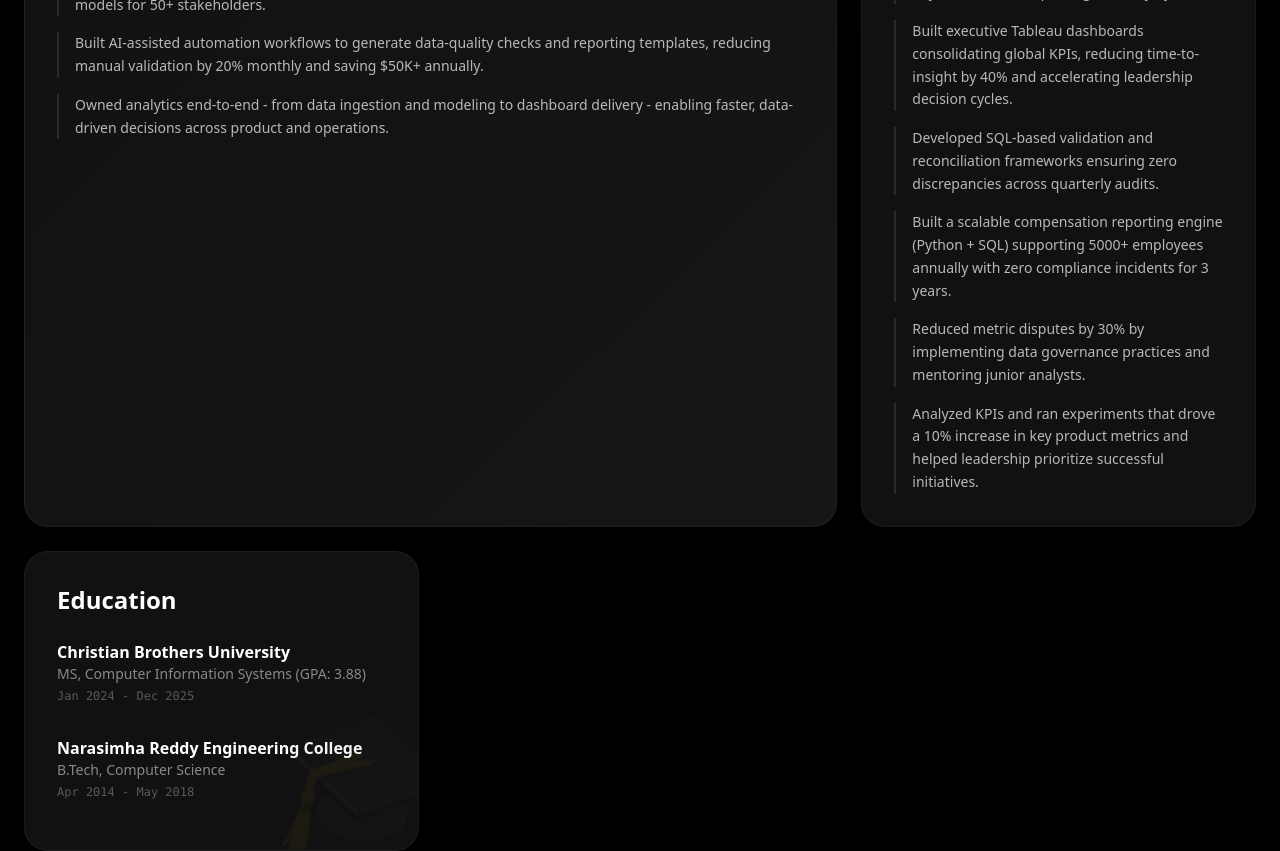
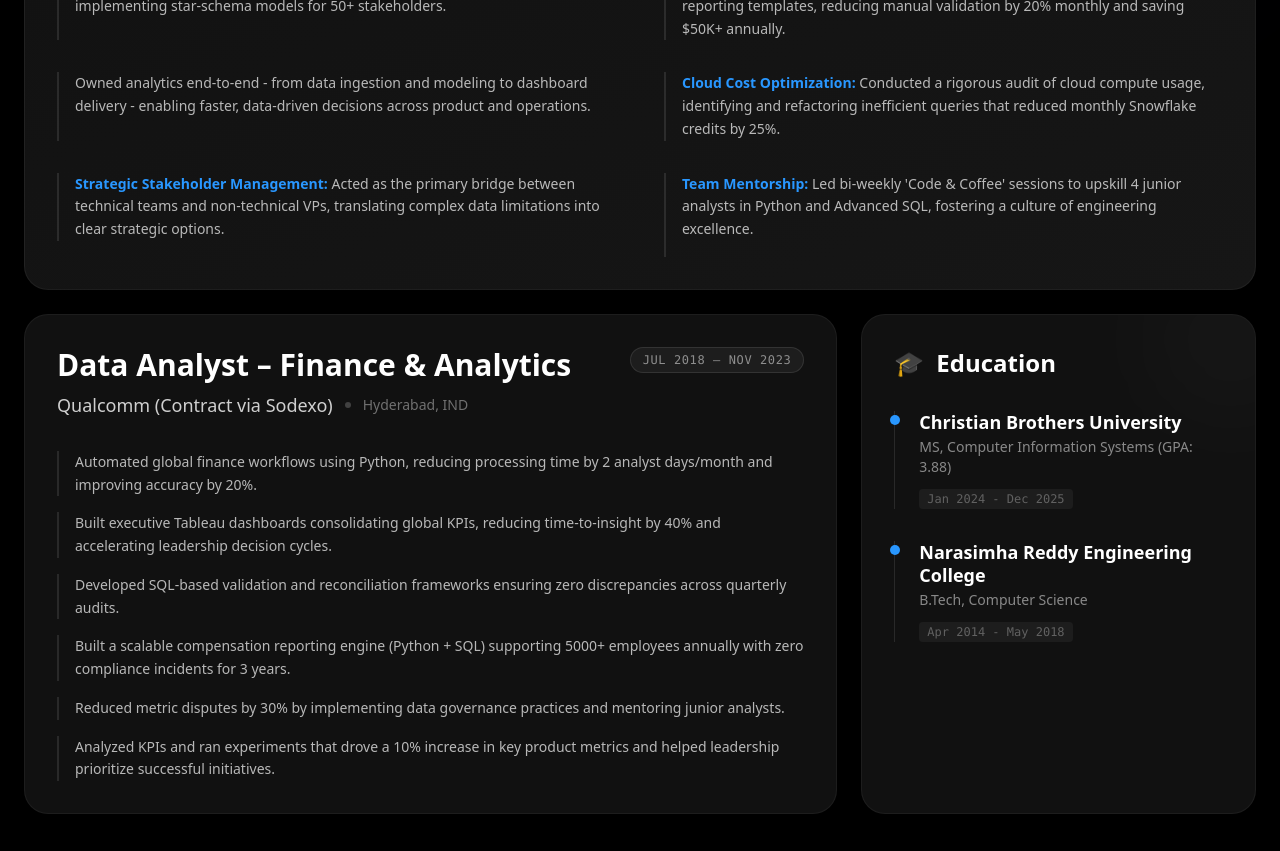
Before and after one commit to saivineethreddysuravi/saivineethreddysuravi.com, a Next.js app: page / in a window 1280 px wide. Shown: the part 2600-3451 px from the top of the page. Built offline with nearby package versions, Linux system fonts and the light colour scheme.

Commit message:
feat(portfolio): expand startech experience points and redesign experience section grid layout

```diff
--- a/src/components/sections/Experience.tsx
+++ b/src/components/sections/Experience.tsx
@@ -2,6 +2,23 @@
 
 import { motion } from "framer-motion";
 import { experience, education } from "@/data/portfolio";
+
+// Animation Variants for Staggered Lists
+const containerVariants = {
+  hidden: { opacity: 0 },
+  visible: {
+    opacity: 1,
+    transition: {
+      staggerChildren: 0.1,
+      delayChildren: 0.2,
+    },
+  },
+};
+
+const itemVariants = {
+  hidden: { opacity: 0, x: -10 },
+  visible: { opacity: 1, x: 0 },
+};
 
 export default function Experience() {
   return (
@@ -27,77 +44,110 @@
           </p>
         </motion.div>
 
-        {/* Bento Grid Layout */}
+        {/* Bento Grid Layout - Redesigned for better flow */}
         <div className="grid grid-cols-1 md:grid-cols-2 lg:grid-cols-3 gap-6 auto-rows-[minmax(300px,auto)]">
 
-          {experience.map((job, index) => (
+          {experience.map((job, index) => {
+            // Layout Logic:
+            // Index 0 (StarTech): Full width (col-span-3) for maximum impact
+            // Index 1 (Qualcomm): 2/3 width (col-span-2) to give bullet points breathing room
+            // Education: 1/3 width (col-span-1) to sit nicely next to Qualcomm
+
+            const isFirst = index === 0;
+            const gridClass = isFirst
+              ? "lg:col-span-3 bg-gradient-to-br from-[#111] to-[#161616]"
+              : "lg:col-span-2 bg-[#111]";
+
+            const accentColor = isFirst ? "text-[#2997ff]" : "text-[#a855f7]"; // Blue for current, Purple for past
+            const borderHover = isFirst ? "hover:border-[#2997ff]/30" : "hover:border-[#a855f7]/30";
+
+            return (
               <motion.div
                 key={index}
                 initial={{ opacity: 0, y: 20 }}
                 whileInView={{ opacity: 1, y: 0 }}
                 viewport={{ once: true }}
                 transition={{ delay: index * 0.1 }}
-              className={`relative group bg-[#111] border border-white/5 rounded-3xl p-8 hover:border-[#2997ff]/30 transition-all duration-500 overflow-hidden flex flex-col ${
-                index === 0 ? "lg:col-span-2 lg:row-span-1 bg-gradient-to-br from-[#111] to-[#161616]" : ""
-              }`}
+                className={`relative group border border-white/5 rounded-3xl p-8 ${borderHover} transition-all duration-500 overflow-hidden flex flex-col ${gridClass}`}
               >
                 {/* Card Hover Glow */}
-              <div className="absolute inset-0 bg-gradient-to-tr from-[#2997ff]/0 to-[#2997ff]/0 group-hover:from-[#2997ff]/5 group-hover:to-[#2997ff]/0 transition-all duration-500" />
+                <div className={`absolute inset-0 bg-gradient-to-tr from-transparent to-transparent opacity-0 group-hover:opacity-10 transition-opacity duration-500 ${isFirst ? 'bg-blue-500' : 'bg-purple-500'}`} />
 
                 <div className="relative z-10">
-                  <div className="flex justify-between items-start mb-6">
+                    <div className="flex flex-col md:flex-row md:justify-between md:items-start mb-8 gap-4">
                       <div>
-                        <h3 className="text-2xl font-bold text-white group-hover:text-[#2997ff] transition-colors">{job.role}</h3>
-                        <p className="text-white/60 font-medium">{job.company}</p>
+                          <h3 className={`text-3xl font-bold text-white mb-2 ${isFirst ? "group-hover:text-[#2997ff]" : "group-hover:text-[#a855f7]"} transition-colors`}>
+                            {job.role}
+                          </h3>
+                          <div className="flex items-center gap-3">
+                             <span className="text-white/80 font-medium text-lg">{job.company}</span>
+                             <span className="hidden md:block w-1.5 h-1.5 rounded-full bg-white/20"></span>
+                             <span className="text-white/40 text-sm">{job.location}</span>
                           </div>
-                    <span className="text-xs font-mono text-white/40 border border-white/10 px-3 py-1 rounded-full uppercase tracking-wider">
+                      </div>
+                      <span className="self-start text-xs font-mono text-white/50 border border-white/10 px-3 py-1 rounded-full uppercase tracking-wider bg-white/5 whitespace-nowrap">
                           {job.period}
                       </span>
                     </div>
 
-                  <ul className="space-y-4">
+                    <motion.ul
+                      variants={containerVariants}
+                      initial="hidden"
+                      whileInView="visible"
+                      viewport={{ once: true }}
+                      className={`space-y-4 ${!isFirst ? 'grid grid-cols-1 gap-x-8' : 'grid grid-cols-1 md:grid-cols-2 gap-x-12 gap-y-4 space-y-0'}`}
+                    >
+                      {/* Note: The Grid logic above creates a 2-column layout for bullet points in the BIG card (StarTech) */}
+
                       {job.description.map((desc, i) => {
                          const parts = desc.split(/(\*\*.*?\*\*)/g);
                          return (
-                        <li key={i} className="text-white/70 text-sm leading-relaxed pl-4 border-l-2 border-white/10 group-hover:border-[#2997ff]/50 transition-colors">
+                          <motion.li
+                            variants={itemVariants}
+                            key={i}
+                            className={`text-white/70 text-sm leading-relaxed pl-4 border-l-2 border-white/10 transition-colors ${isFirst ? 'group-hover:border-[#2997ff]/50' : 'group-hover:border-[#a855f7]/50'}`}
+                          >
                              {parts.map((part, idx) => {
                                if (part.startsWith("**") && part.endsWith("**")) {
-                               return <span key={idx} className="text-[#2997ff] font-semibold">{part.replace(/\*\*/g, "")}</span>;
+                                 return <span key={idx} className={`${isFirst ? 'text-[#2997ff]' : 'text-[#a855f7]'} font-semibold`}>{part.replace(/\*\*/g, "")}</span>;
                                }
                                return part;
                              })}
-                        </li>
+                          </motion.li>
                          );
                       })}
-                  </ul>
+                    </motion.ul>
                 </div>
               </motion.div>
-          ))}
+            );
+          })}
 
-          {/* Education Card */}
+          {/* Education Card - Now sits next to Qualcomm */}
           <motion.div
              initial={{ opacity: 0, y: 20 }}
              whileInView={{ opacity: 1, y: 0 }}
              viewport={{ once: true }}
-             className="relative group bg-[#111] border border-white/5 rounded-3xl p-8 hover:border-[#9d00ff]/30 transition-all duration-500 overflow-hidden flex flex-col justify-between"
+             transition={{ delay: 0.3 }}
+             className="lg:col-span-1 relative group bg-[#111] border border-white/5 rounded-3xl p-8 hover:border-[#ffffff]/30 transition-all duration-500 overflow-hidden flex flex-col"
           >
              <div>
-                <h3 className="text-2xl font-bold text-white mb-6">Education</h3>
-                <div className="space-y-8">
+                <h3 className="text-2xl font-bold text-white mb-8 flex items-center gap-3">
+                  <span className="text-2xl">🎓</span> Education
+                </h3>
+                <div className="space-y-8 relative z-10">
                     {education.map((edu, i) => (
-                        <div key={i}>
-                            <h4 className="text-white font-semibold">{edu.institution}</h4>
-                            <p className="text-white/50 text-sm mb-1">{edu.degree}</p>
-                            <p className="text-white/30 text-xs font-mono">{edu.period}</p>
+                        <div key={i} className="relative pl-6 border-l border-white/10">
+                            <span className="absolute -left-[5px] top-1 w-2.5 h-2.5 rounded-full bg-[#2997ff]" />
+                            <h4 className="text-white font-semibold text-lg leading-tight mb-1">{edu.institution}</h4>
+                            <p className="text-white/50 text-sm mb-2">{edu.degree}</p>
+                            <p className="text-white/30 text-xs font-mono bg-white/5 inline-block px-2 py-0.5 rounded">{edu.period}</p>
                         </div>
                     ))}
                 </div>
              </div>
 
-             {/* Decorative Background Icon */}
-             <div className="absolute -bottom-10 -right-10 text-[150px] text-white/5 rotate-12">
-                🎓
-             </div>
+             {/* Decorative Background */}
+             <div className="absolute top-0 right-0 w-32 h-32 bg-white/5 rounded-full blur-3xl -mr-10 -mt-10" />
           </motion.div>
 
         </div>
--- a/src/data/portfolio.ts
+++ b/src/data/portfolio.ts
@@ -72,7 +72,10 @@
       "Designed and deployed a Snowflake warehouse supporting 3M+ monthly transactions; optimized SQL to reduce dashboard latency by 35% and enable near real-time monitoring.",
       "Improved reporting consistency by 40% by centralizing analytics in Power BI and implementing star-schema models for 50+ stakeholders.",
       "Built AI-assisted automation workflows to generate data-quality checks and reporting templates, reducing manual validation by 20% monthly and saving $50K+ annually.",
-      "Owned analytics end-to-end - from data ingestion and modeling to dashboard delivery - enabling faster, data-driven decisions across product and operations."
+      "Owned analytics end-to-end - from data ingestion and modeling to dashboard delivery - enabling faster, data-driven decisions across product and operations.",
+      "**Cloud Cost Optimization:** Conducted a rigorous audit of cloud compute usage, identifying and refactoring inefficient queries that reduced monthly Snowflake credits by 25%.",
+      "**Strategic Stakeholder Management:** Acted as the primary bridge between technical teams and non-technical VPs, translating complex data limitations into clear strategic options.",
+      "**Team Mentorship:** Led bi-weekly 'Code & Coffee' sessions to upskill 4 junior analysts in Python and Advanced SQL, fostering a culture of engineering excellence."
     ]
   },
   {
```
Lines whose indentation alone changed are shown as unchanged.
